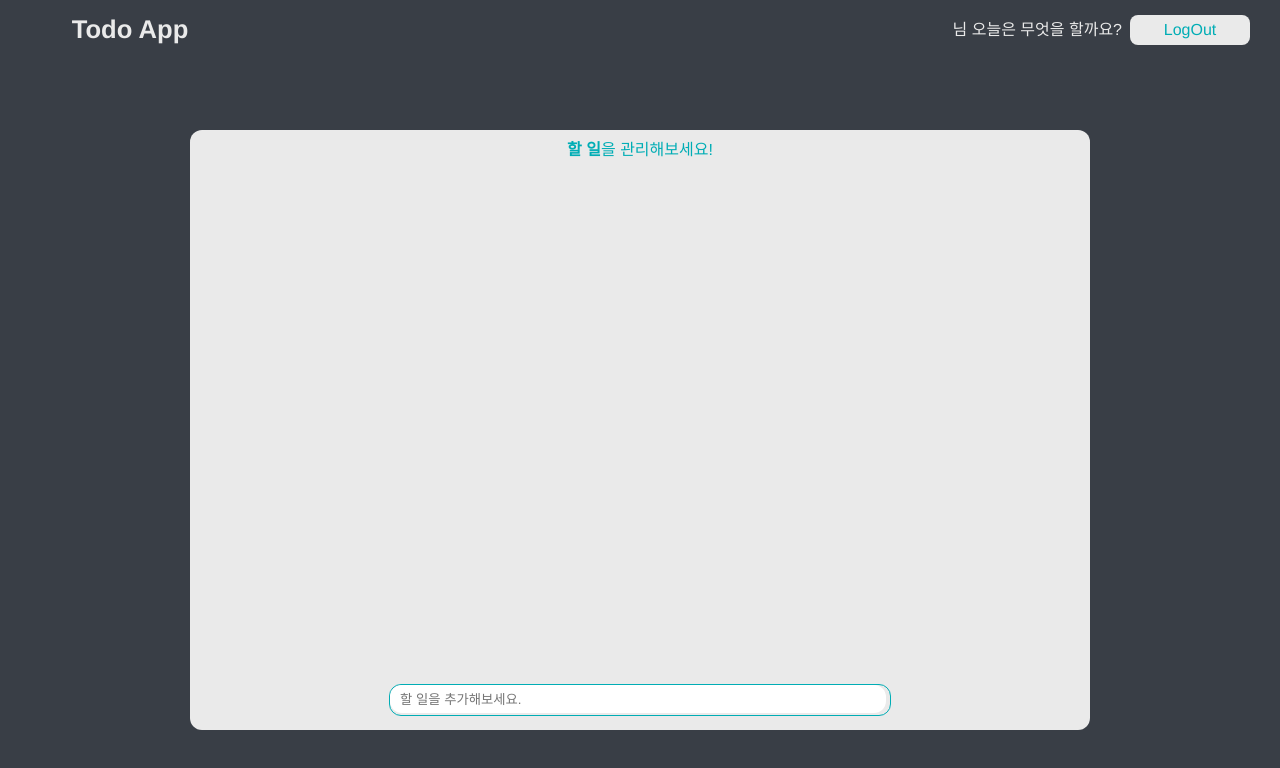
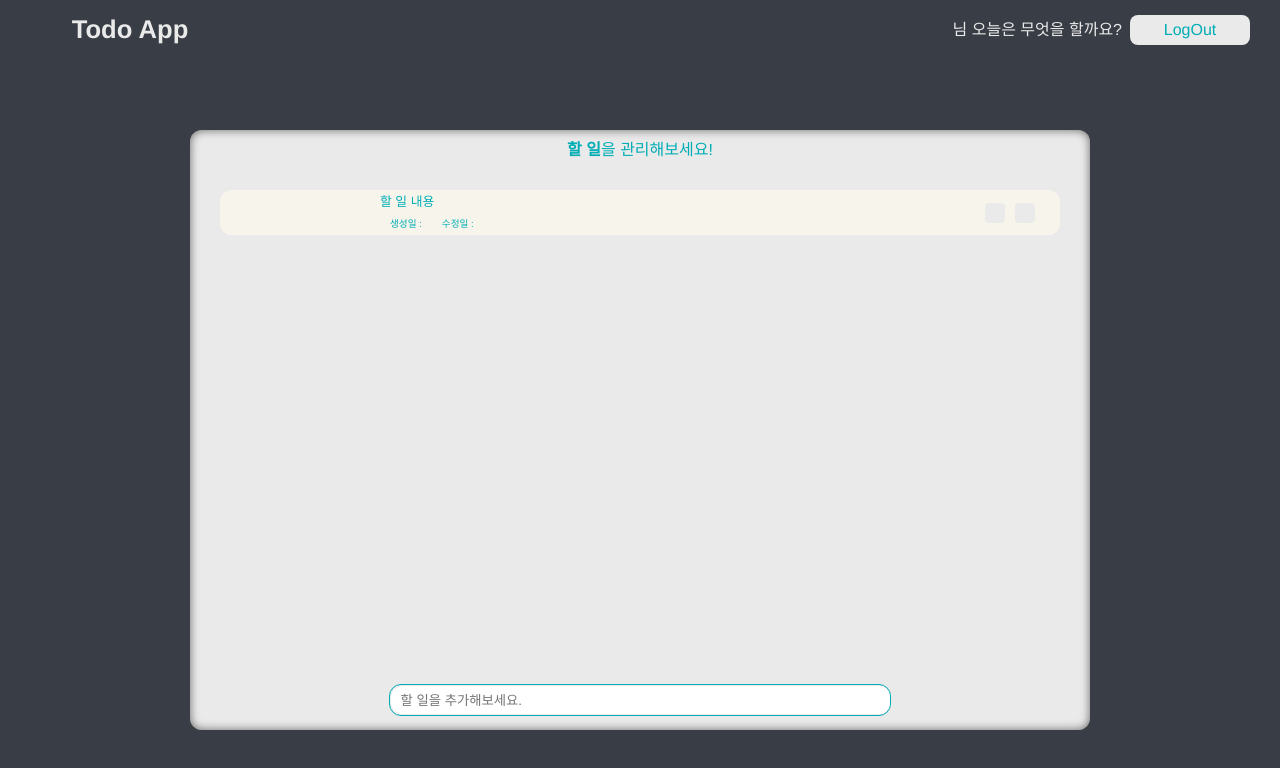
Before and after one commit to sdf5771/wanted-pre-onboarding-challenge-fe-1, a React (Create React App) app: page / in a window 1280 px wide. Shown: the top 768 px of the page. Built offline with nearby package versions, Linux system fonts and the light colour scheme; sample sign-in values are in the browser's storage.

Commit message:
20230105PM1551
create todo element

style todoapp

20230105PM1551

```diff
--- a/src/components/route/mainApp/TodoApp.tsx
+++ b/src/components/route/mainApp/TodoApp.tsx
@@ -1,18 +1,25 @@
 import React, {useState} from 'react';
 import styles from '../../../stylesheets/route/mainApp/TodoApp.module.css';
+import TodoElement from "../../todo/TodoElement";
 
 function TodoApp(){
+    const [todoInputVal, setTodoInputVal] = useState('');
+
+    const todoInputOnChangeHandler = (event: React.ChangeEvent<HTMLInputElement>) => {
+        setTodoInputVal(event.target.value);
+    }
+
     return(
         <div className={styles.todo_main_root}>
             <div className={styles.todo_main_title_container}>
                 <span><b>할 일</b>을 관리해보세요!</span>
             </div>
             <div className={styles.todo_main_body}>
-
+                <TodoElement />
             </div>
             <div className={styles.todo_main_create_container}>
                 <div className={styles.todo_main_create_div}>
-                    <input maxLength={30} placeholder="할 일을 추가해보세요."/>
+                    <input onChange={todoInputOnChangeHandler} maxLength={30} placeholder="할 일을 추가해보세요." value={todoInputVal}/>
                 </div>
             </div>
         </div>
--- /dev/null
+++ b/src/components/todo/TodoElement.tsx
@@ -0,0 +1,35 @@
+import React from 'react';
+import styles from '../../stylesheets/route/todo/TodoElement.module.css'
+
+type TodoElementType = {
+    title: string,
+    content: string,
+    id: string,
+    createdAt: Date,
+    updateAt: Date,
+}
+//{title, content, id, createdAt, updateAt} : TodoElementType
+function TodoElement(){
+    return(
+        <div className={styles.todo_element_root}>
+            <div className={styles.todo_element_title}>
+
+            </div>
+            <div className={styles.todo_element_body}>
+                <div className={styles.todo_element_content_container}>
+                    <span>할 일 내용</span>
+                </div>
+                <div className={styles.todo_element_date_container}>
+                    <span>생성일 : </span>
+                    <span>수정일 : </span>
+                </div>
+            </div>
+            <div className={styles.todo_btn_container}>
+                <div></div>
+                <div></div>
+            </div>
+        </div>
+    );
+}
+
+export default TodoElement;
--- a/src/stylesheets/route/mainApp/TodoApp.module.css
+++ b/src/stylesheets/route/mainApp/TodoApp.module.css
@@ -3,6 +3,7 @@
     height: 600px;
     background-color: #eaeaea;
     border-radius: 12px;
+    box-shadow: inset 0px 0px 10px #666;
 }
 .todo_main_title_container{
     display: flex;
@@ -37,6 +38,9 @@
     height: 60px;
 }
 .todo_main_create_div{
+    display: flex;
+    justify-content:center;
+    align-items: center;
     width: 500px;
     height: 30px;
     border-radius: 12px;
@@ -44,7 +48,7 @@
 }
 .todo_main_create_div > input {
     padding: 0 10px;
-    width: calc(100% - 4px - 20px);
+    width: calc(100% - 1px - 20px);
     height: calc(100% - 2px);
     border: 0;
     outline: none;
--- /dev/null
+++ b/src/stylesheets/route/todo/TodoElement.module.css
@@ -0,0 +1,71 @@
+.todo_element_root{
+    display: flex;
+    flex-direction: row;
+    width: 100%;
+    height: 45px;
+    background-color: #F7F5EB;
+    border-radius: 12px;
+    transition: all 0.3s ease;
+}
+.todo_element_root:hover{
+    background-color: #F5EDCE;
+}
+.todo_element_root:first-child{
+    margin-top: 20px;
+}
+.todo_element_root:last-child{
+    margin-bottom: 20px;
+}
+.todo_element_title{
+    width: 150px;
+    height: 100%;
+}
+.todo_element_body{
+    display: flex;
+    flex-direction: column;
+    justify-content: center;
+    width: calc(100% - 150px - 100px);
+    height: 100%;
+    gap: 10px;
+}
+.todo_element_content_container{
+    margin-left: 10px;
+    display: flex;
+    justify-content: left;
+    align-items: center;
+}
+.todo_element_content_container > span{
+    font-family: helvetica, arial;
+    color: #00ADB5;
+    font-size: 0.8rem;
+    font-weight: 500;
+}
+.todo_element_date_container{
+    margin-left: 20px;
+    display: flex;
+    flex-direction: row;
+    gap: 20px;
+}
+.todo_element_date_container > span{
+    font-family: helvetica, arial;
+    color: #00ADB5;
+    font-size: 0.6rem;
+    font-weight: 500;
+}
+.todo_btn_container{
+    display: flex;
+    justify-content:center;
+    align-items: center;
+    width: 100px;
+    height: 100%;
+    gap: 10px;
+}
+.todo_btn_container > div{
+    width: 20px;
+    height: 20px;
+    min-width: 20px;
+    min-height: 20px;
+    background-color: #eaeaea;
+    border-radius: 4px;
+    cursor: pointer;
+}
```
